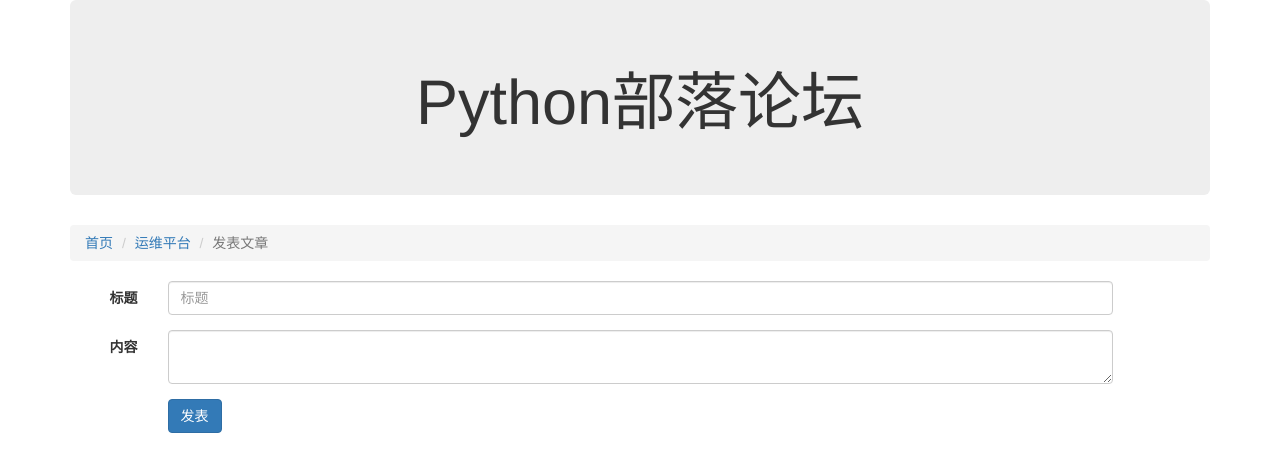
After one commit to shishusaiwai/forum3, a Django app: page /article/create/1 in a window 1280 px wide. The commit adds this page. Shown: the top 472 px of the page. Run offline with Django 3.2, Linux system fonts and the light colour scheme; data comes from the database, SQL or seed files in the repository; some libraries are stand-ins or nearby versions.

Commit message:
lesson 8 part 1

```diff
--- /dev/null
+++ b/article/templates/article_create.html
@@ -0,0 +1,29 @@
+{% extends "base.html" %}
+{% block content %}
+<div class="col-xs-12 col-md-12">
+  <ol class="breadcrumb">
+    <li><a href="/">首页</a></li>
+    <li><a href="/article/list/{{ b.id }}">{{ b.name }}</a></li>
+    <li class="active">发表文章</li>
+  </ol>
+  <form class="form-horizontal" method="POST" action="">
+    <div class="form-group">
+      <label for="inputTitle" class="col-sm-2 col-md-1 control-label">标题</label>
+      <div class="col-sm-10 col-md-10">
+        <input type="text" class="form-control" id="inputTitle" placeholder="标题" name="title" required  />
+      </div>
+    </div>
+    <div class="form-group">
+      <label for="inputContent" class="col-sm-2 col-md-1 control-label">内容</label>
+      <div class="col-sm-10 col-md-10">
+        <textarea name="content" id="contentInput" class="form-control"></textarea>
+      </div>
+    </div>
+    <div class="form-group">
+      <div class="col-sm-offset-1 col-sm-10">
+        <button type="submit" class="btn btn-primary">发表</button>
+      </div>
+    </div>
+  </form>
+</div>
+{% endblock %}
--- a/article/templates/article_list.html
+++ b/article/templates/article_list.html
@@ -5,7 +5,7 @@
     <li><a href="/">首页</a></li>
     <li class="active">{{ b.name }}</li>
   </ol>
-  <a href="#" class="btn btn-primary">发表文章</a>
+  <a href="/article/create/{{ b.id }}" class="btn btn-primary">发表文章</a>
   <br />
   <br />
   <table class="table table-bordered">
--- a/article/urls.py
+++ b/article/urls.py
@@ -1,8 +1,9 @@
 from django.conf.urls import url
 
-from .views import article_list
+from .views import article_list, article_create
 
 
 urlpatterns = [
     url(r'^list/(?P<block_id>\d+)', article_list),
+    url(r'^create/(?P<block_id>\d+)', article_create),
 ]
--- a/article/views.py
+++ b/article/views.py
@@ -9,3 +9,9 @@ def article_list(request, block_id):
     block = Block.objects.get(id=block_id)
     articles_objs = Article.objects.filter(block=block, status=0).order_by("-id")
     return render(request, "article_list.html", {"articles": articles_objs, "b": block})
+
+
+def article_create(request, block_id):
+    block_id = int(block_id)
+    block = Block.objects.get(id=block_id)
+    return render(request, "article_create.html", {"b": block})
```
